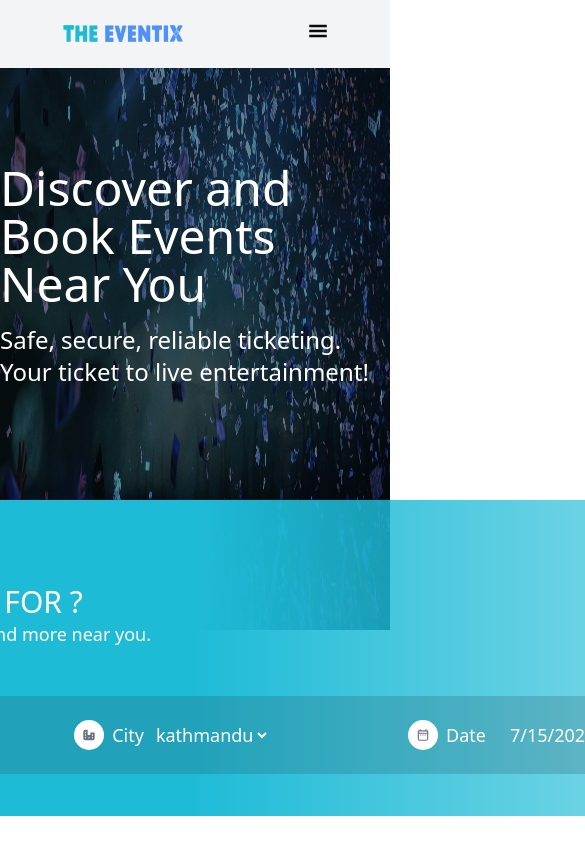
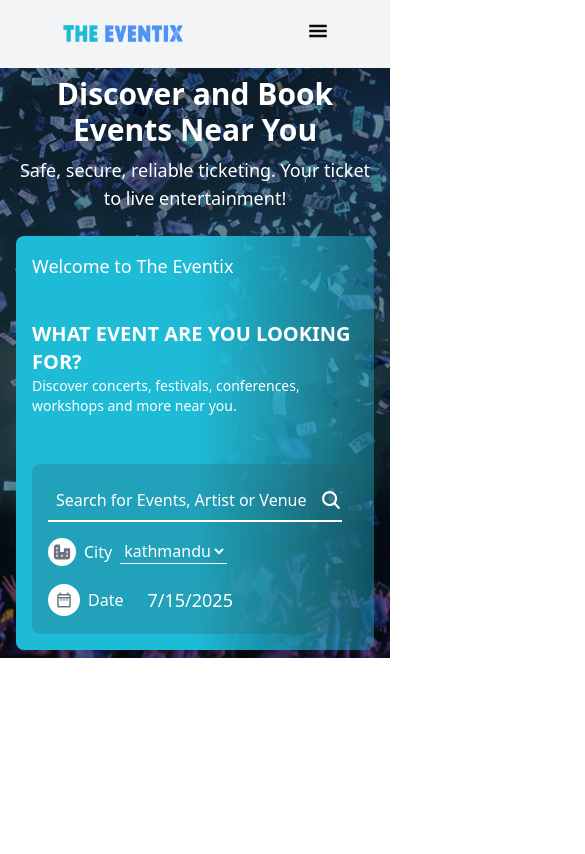
Before and after one commit to Saurashya/etms, a Next.js app: page / in a window 390 px wide. Shown: the top 854 px of the page, 585 px wide, since content can reach past the window. Built offline with nearby package versions, Linux system fonts and the light colour scheme; a web font is replaced by a local one.

Commit message:
Landing Page responsiveness

```diff
--- a/src/features/user/components/Landing.tsx
+++ b/src/features/user/components/Landing.tsx
@@ -1,62 +1,85 @@
 import React from "react";
 import { PiCityFill } from "react-icons/pi";
-import { MdOutlineDateRange } from "react-icons/md";
 import { IoSearch } from "react-icons/io5";
 import { DatePicker } from "@/features/shared/ui/DatePicker";
+import { MdOutlineDateRange } from "react-icons/md";
 
-
-const city = ['kathmandu','Lalitpur','Pokhara','Bhaktapur']
+const city = ["kathmandu", "Lalitpur", "Pokhara", "Bhaktapur"];
 
 const Landing = () => {
   return (
-    <div className="w-full h-screen relative">
-      <div className="top">
+    <div className="w-full h-[70vh] md:h-screen relative overflow-hidden">
+      {/* Background Image */}
       <img
         src="/landing-bg.png"
-          alt=""
-          className="w-full h-2/3 absolute top-0 left-0"
+        alt="Landing Background"
+        className="absolute w-full h-full object-cover top-0 left-0 z-0"
       />
-        <div className="absolute w-full h-full top-0 left-0 flex items-center justify-evenly z-10 flex-col gap-4">
-          <div className="header flex flex-col gap-4 justify-center items-center">
-            <h1 className="text-5xl text-white">
+
+      {/* Main Content */}
+      <div className="relative z-10 flex flex-col items-center justify-center h-full gap-6 px-4 md:px-10">
+        {/* Header Text */}
+        <div className="text-center text-white max-w-3xl">
+          <h1 className="text-3xl md:text-5xl font-semibold mb-2">
             Discover and Book Events Near You
           </h1>
-            <p className="text-white text-2xl">
-              Safe, secure, reliable ticketing. Your ticket to live
-              entertainment!
+          <p className="text-lg md:text-2xl">
+            Safe, secure, reliable ticketing. Your ticket to live entertainment!
           </p>
         </div>
-          <div className="timer bg-[linear-gradient(to_right,_#1EBBD7FF_0%,_#1EBBD7FF_50%,_#1EBBD766_100%)] h-[316px] w-[1360px] rounded-md p-6">
-                <div>
-                    <h2 className="text-xl my-4">Welcome to The Eventix</h2>
+
+        {/* Search Section */}
+        <div className="w-full max-w-[1360px] min-h-[316px] bg-[linear-gradient(to_right,_#1EBBD7FF_0%,_#1EBBD7FF_50%,_#1EBBD766_100%)] rounded-md p-4 md:p-6 flex flex-col gap-8">
+          <h2 className="text-lg md:text-xl text-white mb-2">
+            Welcome to The Eventix
+          </h2>
+
+          <div className="text-white mb-4">
+            <h1 className="text-xl md:text-3xl font-bold">
+              WHAT EVENT ARE YOU LOOKING FOR?
+            </h1>
+            <p className="text-sm md:text-lg">
+              Discover concerts, festivals, conferences, workshops and more near
+              you.
+            </p>
           </div>
-                <div className="text-white my-2">
-                    <h1 className="text-3xl">WHAT EVENT ARE YOU LOOKING FOR ?</h1>
-                    <p className="text-lg">Discover concerts, festivals, conferences, workshops and more near you.</p>
+
+          {/* Input Section */}
+          <div className="flex flex-col md:flex-row flex-wrap justify-between items-center gap-4 bg-[rgba(40,90,99,0.25)] p-4 rounded-md">
+
+            {/* Search Bar */}
+            <div className="flex items-center border-b-2 border-white w-full sm:w-[320px] md:w-[400px] lg:w-[480px]">
+              <input
+                type="text"
+                className="bg-transparent outline-none p-2 w-full text-white placeholder-white text-base lg:text-lg"
+                placeholder="Search for Events, Artist or Venue"
+              />
+              <IoSearch size={24} className="text-white" />
             </div>
-                <div className="search flex justify-around items-center my-12 bg-[rgba(40,90,99,0.25)] px-2 !py-4">
-                   <div className="search-bar border-b-2 border-white w-[320px] flex gap-2 items-center">
-                     <input type="text" className="outline-none p-2 w-full text-lg text-white" placeholder="Search for Events, Artish or Venue"/>
-                    <IoSearch size={30} className="text-white"/>
-                   </div>
-                    <div className="location flex gap-2 items-center text-white text-lg">
-                      <PiCityFill size={30} className="bg-white text-gray-500 p-2 rounded-full"/>
-                      <p>City</p>
-                      <select>
-                          {
-                            city.map((item, index) => {
-                              return (
-                                <option key={index}>{item}</option>
-                              )
-                            })
-                          }
+
+            {/* City Dropdown */}
+            <div className="flex items-center gap-2 text-white text-base w-full md:w-auto">
+              <PiCityFill
+                size={28}
+                className="bg-white text-gray-500 p-1 rounded-full"
+              />
+              <span>City</span>
+              <select className="bg-transparent text-white outline-none border-b border-white">
+                {city.map((item, idx) => (
+                  <option key={idx} className="text-black">
+                    {item}
+                  </option>
+                ))}
               </select>
             </div>
-                    <div className="date flex gap-2 items-center text-white text-lg">
-                      <MdOutlineDateRange size={30} className="bg-white text-gray-500 p-2 rounded-full"/>
-                      <p>Date</p>
-                      <DatePicker/>
+
+            {/* Date Picker */}
+            <div className="flex items-center gap-2 text-white text-base w-full md:w-auto">
+              <div className="flex items-center justify-center bg-white text-gray-500 rounded-full w-8 h-8 shrink-0">
+                <MdOutlineDateRange className="text-lg" />
               </div>
+              <span className="whitespace-nowrap">Date</span>
+              <DatePicker />
             </div>
           </div>
         </div>
```
Lines whose indentation alone changed are shown as unchanged.
